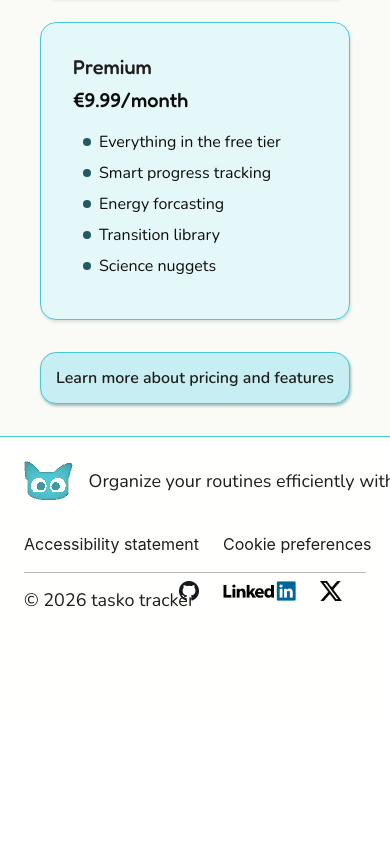
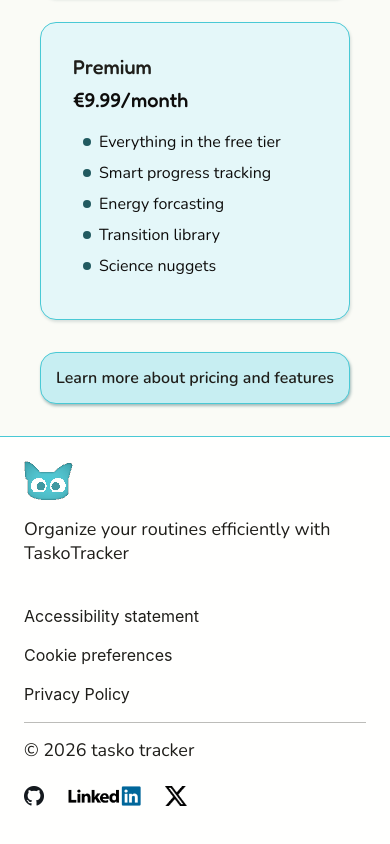
Before and after one commit to LiamH2003/tasko_marketing, a React (Vite) app: page / in a window 390 px wide. Shown: the part 5108-5952 px from the top of the page. Before the commit the page ends 5829 px from the top, so only its background shows below. Built offline with nearby package versions, Linux system fonts and the light colour scheme.

Commit message:
Fix footer mobile layout

```diff
--- a/src/components/Footer.jsx
+++ b/src/components/Footer.jsx
@@ -19,21 +19,21 @@ export const Footer = () => {
 
   return (
     <footer className="w-full px-6 md:px-10 py-0 relative flex-[0_0_auto] bg-tasko-white100 border-t-[0.5px] [border-top-style:solid] [border-right-style:none] [border-bottom-style:none] [border-left-style:none] border-tasko-blue400">
-      <div className="absolute top-6 left-6 md:left-10 inline-flex items-center gap-4">
+      <div className="relative flex flex-col items-start gap-4 px-0 py-6 pt-6 md:pt-24 pb-6 md:pb-24 flex-1 grow">
+        <div className="flex flex-col md:flex-row items-start md:items-center gap-4 mb-6">
           <img
             className="relative h-10 w-auto"
             src={taskoTrackerLogo}
             alt="TaskoTracker logo"
           />
-        <span className="whitespace-nowrap text-body-large text-tasko-gray400">
+          <span className="text-body-large text-tasko-gray400">
             Organize your routines efficiently with TaskoTracker
           </span>
         </div>
 
-      <div className="flex flex-col items-start gap-4 px-0 py-6 pt-24 pb-24 relative flex-1 grow">
         <div className="flex flex-col items-start gap-8 relative self-stretch w-full flex-[0_0_auto]">
           <nav
-            className="flex w-[533px] items-center gap-6 relative flex-[0_0_auto]"
+            className="flex flex-col md:flex-row md:w-[533px] items-start md:items-center gap-4 md:gap-6 relative flex-[0_0_auto]"
             aria-label="Footer navigation"
           >
             {footerLinks.map((link, index) => (
@@ -50,14 +50,14 @@ export const Footer = () => {
           </nav>
         </div>
 
-        <div className="flex h-[53.67px] items-start justify-between px-0 py-4 relative self-stretch w-full border-t-[0.5px] [border-top-style:solid] border-tasko-white700">
-          <div className="relative flex-1 grow h-[21px]">
-            <p className="w-[220px] mt-[-1.00px] text-body-large text-tasko-gray400 relative">
+        <div className="flex flex-col md:flex-row md:items-start md:justify-between px-0 py-4 gap-6 md:gap-0 relative self-stretch w-full border-t-[0.5px] [border-top-style:solid] border-tasko-white700">
+          <div className="relative">
+            <p className="mt-[-1.00px] text-body-large text-tasko-gray400">
               © 2026 tasko tracker
             </p>
           </div>
 
-          <div className="inline-flex items-center justify-end gap-6 absolute bottom-6 right-6 md:right-10">
+          <div className="inline-flex items-center justify-start md:justify-end gap-6">
             {socialLinks.map((socialLink) => (
               <a
                 key={socialLink.alt}
```
Lines whose indentation alone changed are shown as unchanged.
